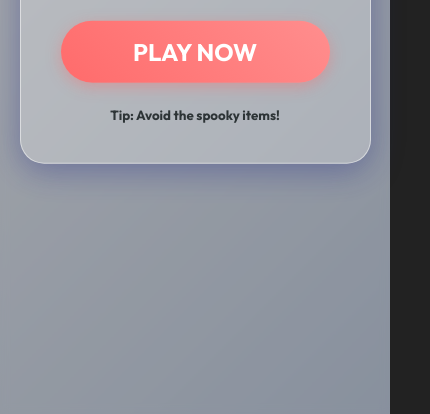
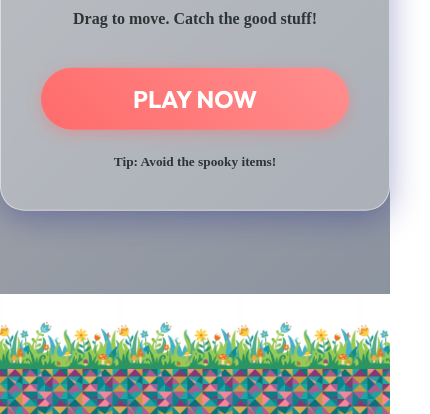
Before and after one commit to Jun03/catch_game_web, a plain HTML site: page index.html in a window 390 px wide. Shown: the part 430-844 px from the top of the page, 430 px wide, since content can reach past the window. Drawn offline with Linux system fonts and the light colour scheme.

Commit message:
Add ground footer for mobile

```diff
--- a/game.js
+++ b/game.js
@@ -77,7 +77,8 @@ const ui = {
 function resize() {
     canvas.width = window.innerWidth;
     canvas.height = window.innerHeight;
-    player.y = canvas.height - 120;
+    // Position player above the 120px ground
+    player.y = canvas.height - 120 - player.height + 20; // +20 for small overlap/depth effect
 
     if (!state.isRunning) {
         player.x = canvas.width / 2 - player.width / 2;
--- a/index.html
+++ b/index.html
@@ -15,6 +15,7 @@
 
     <div id="game-container">
         <canvas id="gameCanvas"></canvas>
+        <div id="game-ground"></div>
         <div id="effects-layer"></div>
         <div id="ui-layer">
             <div id="score-board">
--- a/style.css
+++ b/style.css
@@ -8,28 +8,20 @@
     --font-main: 'Outfit', sans-serif;
 }
 
-* {
-    box-sizing: border-box;
+html,
+body {
+    width: 100%;
+    height: 100%;
     margin: 0;
     padding: 0;
-    user-select: none;
-    -webkit-user-select: none;
-    /* Safari */
-    touch-action: none;
-    /* Prevent browser zooming/scrolling */
-}
-
-body {
-    font-family: var(--font-main);
-    background-color: #222;
-    /* Fallback */
     overflow: hidden;
-    width: 100vw;
-    height: 100vh;
 }
 
 #game-container {
-    position: relative;
+    position: absolute;
+    /* Changed from relative to absolute to ensure full cover */
+    top: 0;
+    left: 0;
     width: 100%;
     height: 100%;
     background: linear-gradient(135deg, #f5f7fa 0%, #c3cfe2 100%);
@@ -39,6 +31,22 @@ canvas {
     display: block;
     width: 100%;
     height: 100%;
+}
+
+#game-ground {
+    position: absolute;
+    bottom: 0;
+    left: 0;
+    width: 100%;
+    height: 120px;
+    background-image: url('assets/ground.png');
+    background-color: #FF0000;
+    /* Bright RED for debug */
+    background-size: auto 100%;
+    background-repeat: repeat-x;
+    z-index: 9999;
+    /* Force top */
+    pointer-events: none;
 }
 
 #ui-layer {
```
Also changed, not shown: assets/ground.png (added).
